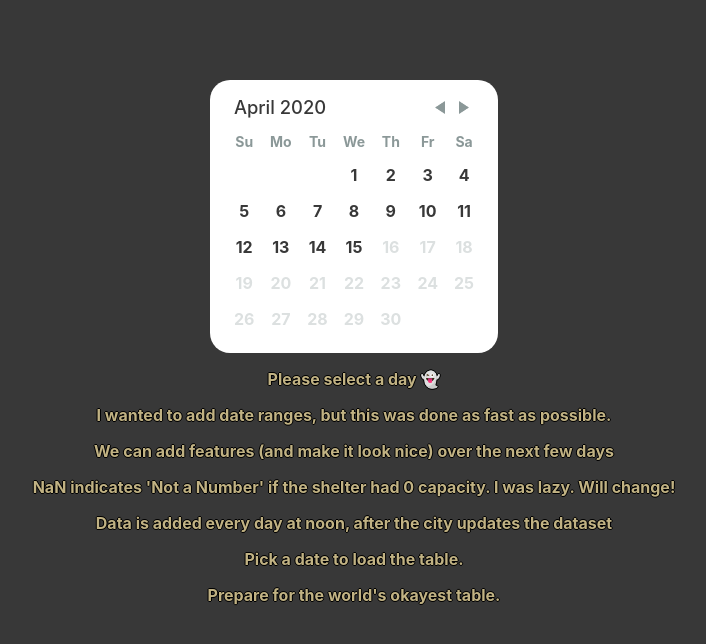
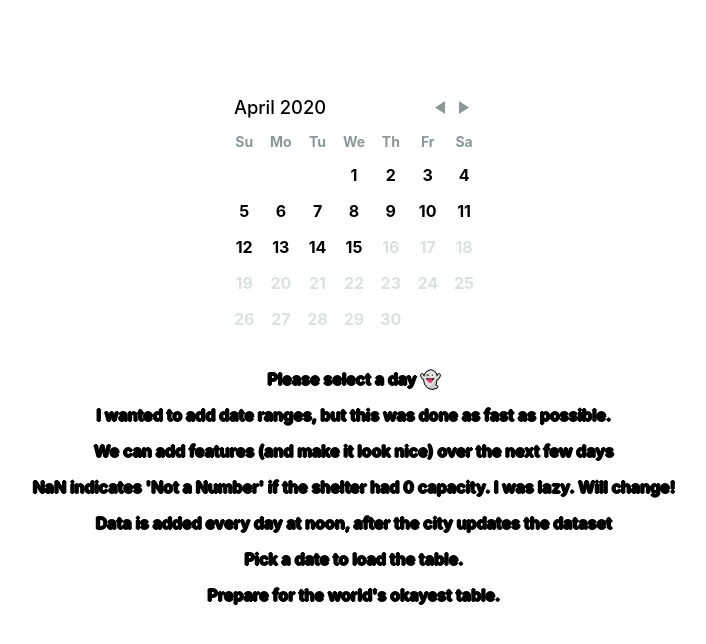
Before and after one commit to lowsound42/cityData-FE, a React (Create React App) app: page / in a window 1280 px wide. Shown: the top 644 px of the page, without its empty margins (286-992 px from the left). Built offline with nearby package versions, Linux system fonts and the light colour scheme; no server answers.

Commit message:
back to style

```diff
--- a/src/App.js
+++ b/src/App.js
@@ -6,7 +6,7 @@ import Thing from './Table';
 import styled from 'styled-components';
 
 const Styles = styled.div`
-  background-color: #383838;
+  background-color: white;
   height: 100vh;
   width: 100%;
 
@@ -20,11 +20,11 @@ const Styles = styled.div`
     font-weight: bold;
     margin-top: 5rem;
     background-color: white;
-    color: #383838;
+    color: black;
   }
 
   p {
-    color: #C1B283;
+    color: black;
     font-weight: bold;
     text-shadow: -1px 0 black, 0 1px black, 1px 0 black, 0 -1px black;
   }
--- a/src/Table.js
+++ b/src/Table.js
@@ -6,14 +6,14 @@ import matchSorter from 'match-sorter'
 
 
 const Styles = styled.div`
-  background-color: #383838;
+  background-color: white;
 
   width: 100%;
 
   table {
     border-spacing: 0;
     border: 2px solid white;
-    color: #C1B283;
+    color: black;
     font-weight: bold;
     text-shadow: -1px 0 black, 0 1px black, 1px 0 black, 0 -1px black;
 
```
